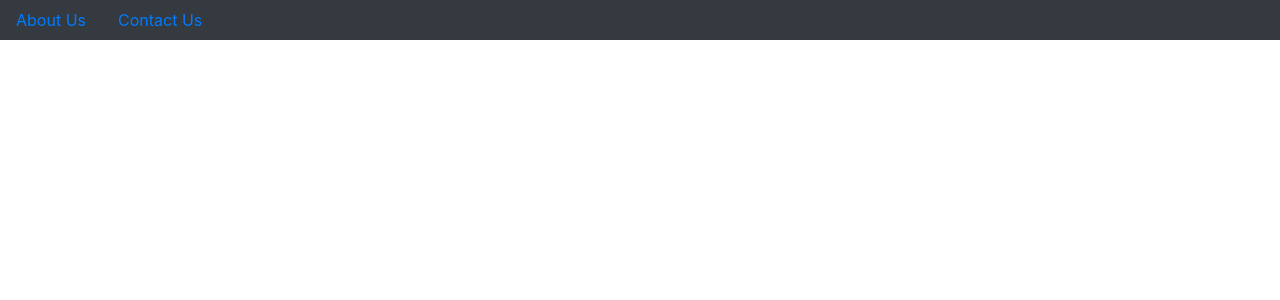
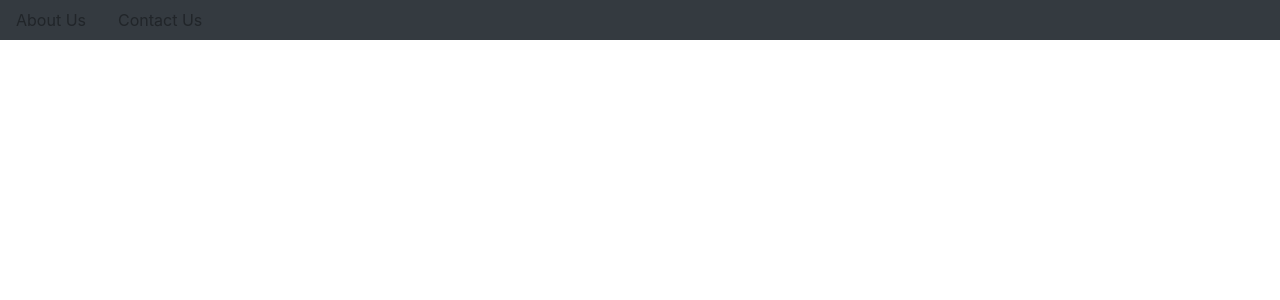
Before and after one commit to gsanchez13/delife, a React (Create React App) app: page / in a window 1280 px wide. Shown: the top 300 px of the page. Built offline with nearby package versions, Linux system fonts and the light colour scheme.

Commit message:
changes link tags to routes

```diff
--- a/src/App.js
+++ b/src/App.js
@@ -10,10 +10,10 @@ const App = () => {
       <nav className="navbar navbar-expand-md navbar-dark fixed-top bg-dark">
         <ul className="navbar-nav mr-auto">
           <li className="nav-item active mr-3">
-            <a href="#">About Us</a>
+            <Route to="/about">About Us</Route>
           </li>
           <li className="nav-item ml-3">
-            <a href="#">Contact Us</a>
+            <Route to ="/contact">Contact Us</Route>
           </li>
         </ul>
       </nav>
--- a/src/Components/Landing.jsx
+++ b/src/Components/Landing.jsx
@@ -1,4 +1,5 @@
 import React from 'react';
+import { Route } from 'react-router-dom';
 
 const Landing = () => {
     return (
@@ -17,23 +18,23 @@ const Landing = () => {
                             <h3>Customer Signup</h3>
                             <p className="font-weight-light">
                                 The customer platform will have store pages filled with inventory where you can browse and shop based on store locations near you. Favorites and categories and an explore page will allow you to see all the small shops you never knew you needed. Selected tiers for delivery speed will be available ranging from 3 hour to end-of-day. Sign up here to recieve a notification once DeLife 1.0 launches.
-              </p>
-                            <a className="btn btn-secondary" href="#" role="button">Customer Signup</a>
+                            </p>
+                            <Route className="btn btn-secondary" to="/auth" role="button">Customer Signup</Route>
                         </div>
                         <br />
                         <div className="col-md-4 mt-3">
                             <h3>Courier Signup</h3>
                             <p className="font-weight-light">
                                 The courier platform will use geolocation to obtain your current location and suggest jobs that are nearby, notify you when your order is ready for pickup, and update you on information for that given order. Connected to a payment system that deposits your earnings directly into your bank account, it is a seamless, quick way to make daily earnings. Sign up now to apply to become a courier once DeLife 1.0 launches in a metro-area near you.
-              </p>
-                            <a className="btn btn-secondary" href="#">Courier Signup</a>
+                            </p>
+                            <Route className="btn btn-secondary" to="/auth">Courier Signup</Route>
                         </div>
                         <div className="col-md-4 mt-3">
                             <h3>Store Signup</h3>
                             <p className="font-weight-light">
                                 The store platform will consist of an online marketplace for small businesses to connect to. You will recieve notifications of orders placed, as well as time estimated for courier pickup and successful delivery notification. into addition, the live inventory will help you keep track of what needs to be replenished and an steady overview of your business's sales. Sign up now to become a partner once DeLife 1.0 launches.
-              </p>
-                            <a className="btn btn-secondary" href="#">Store Signup</a>
+                            </p>
+                            <Route className="btn btn-secondary" to="/auth">Store Signup</Route>
                         </div>
                     </div>
                     <hr />
```
